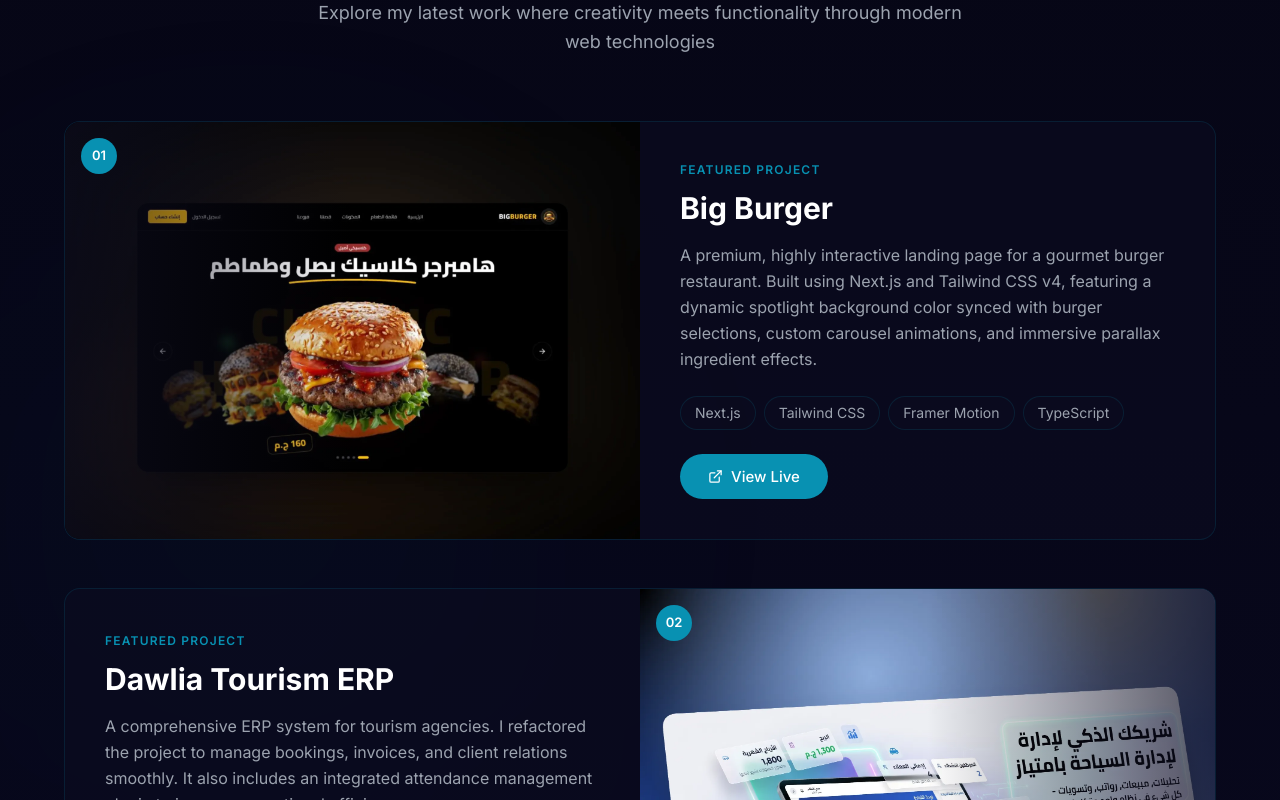
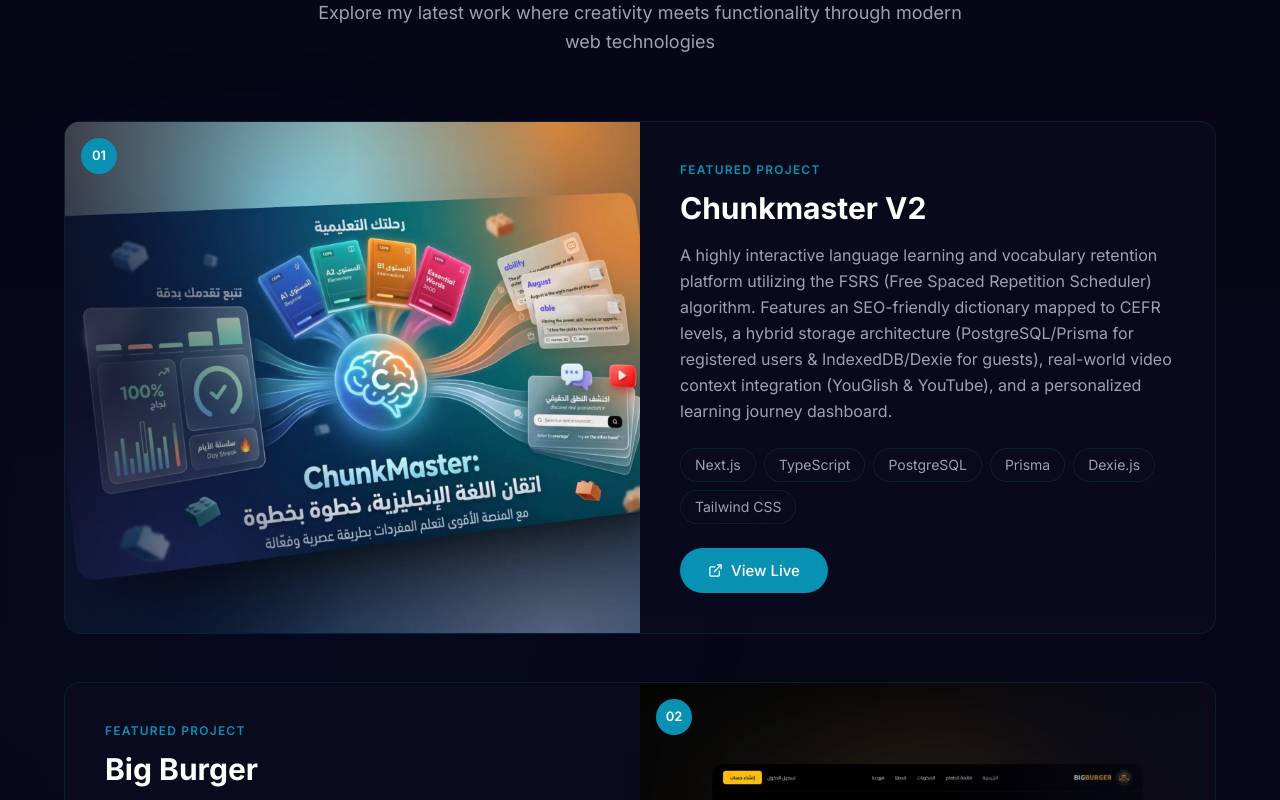
Before and after one commit to mahrandev/Mahran-Portfolio, a Next.js app: page / in a window 1280 px wide. Shown: the part 3000-3800 px from the top of the page. Built offline with nearby package versions, Linux system fonts and the light colour scheme.

Commit message:
feat: add Chunkmaster V2 project and optimize project image

```diff
--- a/src/data/portfolio-data.ts
+++ b/src/data/portfolio-data.ts
@@ -132,6 +132,22 @@
 export const projects = [
   {
     number: "01",
+    title: "Chunkmaster V2",
+    description:
+      "A highly interactive language learning and vocabulary retention platform utilizing the FSRS (Free Spaced Repetition Scheduler) algorithm. Features an SEO-friendly dictionary mapped to CEFR levels, a hybrid storage architecture (PostgreSQL/Prisma for registered users & IndexedDB/Dexie for guests), real-world video context integration (YouGlish & YouTube), and a personalized learning journey dashboard.",
+    techs: [
+      "Next.js",
+      "TypeScript",
+      "PostgreSQL",
+      "Prisma",
+      "Dexie.js",
+      "Tailwind CSS",
+    ],
+    image: "/images/chunkmaster.webp",
+    liveUrl: "https://chunkmaster-v2.vercel.app",
+  },
+  {
+    number: "02",
     title: "Big Burger",
     description:
       "A premium, highly interactive landing page for a gourmet burger restaurant. Built using Next.js and Tailwind CSS v4, featuring a dynamic spotlight background color synced with burger selections, custom carousel animations, and immersive parallax ingredient effects.",
@@ -140,7 +156,7 @@
     liveUrl: "https://burger-pink-three.vercel.app",
   },
   {
-    number: "02",
+    number: "03",
     title: "Dawlia Tourism ERP",
     description:
       "A comprehensive ERP system for tourism agencies. I refactored the project to manage bookings, invoices, and client relations smoothly. It also includes an integrated attendance management plugin to improve operational efficiency.",
@@ -149,7 +165,7 @@
     liveUrl: "https://tourism-erp-management.vercel.app",
   },
   {
-    number: "03",
+    number: "04",
     title: "Cairo Airport Ride",
     description:
       "A premium airport transfer platform enabling travelers to seamlessly book rides, browse vehicle fleets, and view fixed pricing through a clean and intuitive interface.",
@@ -158,7 +174,7 @@
     liveUrl: "https://cairoairportride.com",
   },
   {
-    number: "04",
+    number: "05",
     title: "Exclusive E-Commerce",
     description:
       "A modern online store designed to showcase products clearly. Users can browse a wide catalog of items, add them to their shopping cart, and enjoy a seamless shopping experience with a fully responsive design.",
@@ -167,7 +183,7 @@
     liveUrl: "https://exclusive-ecommerce-seven.vercel.app",
   },
   {
-    number: "05",
+    number: "06",
     title: "LaslesVPN",
     description:
       "A premium, pixel-perfect landing page for a modern VPN provider. Built using semantic HTML5 and the latest Tailwind CSS v4, featuring a fully responsive mobile-first design, interactive custom animations, structured pricing matrices, and optimized SEO practices.",
```
Also changed, not shown: public/images/chunkmaster.webp (added).
